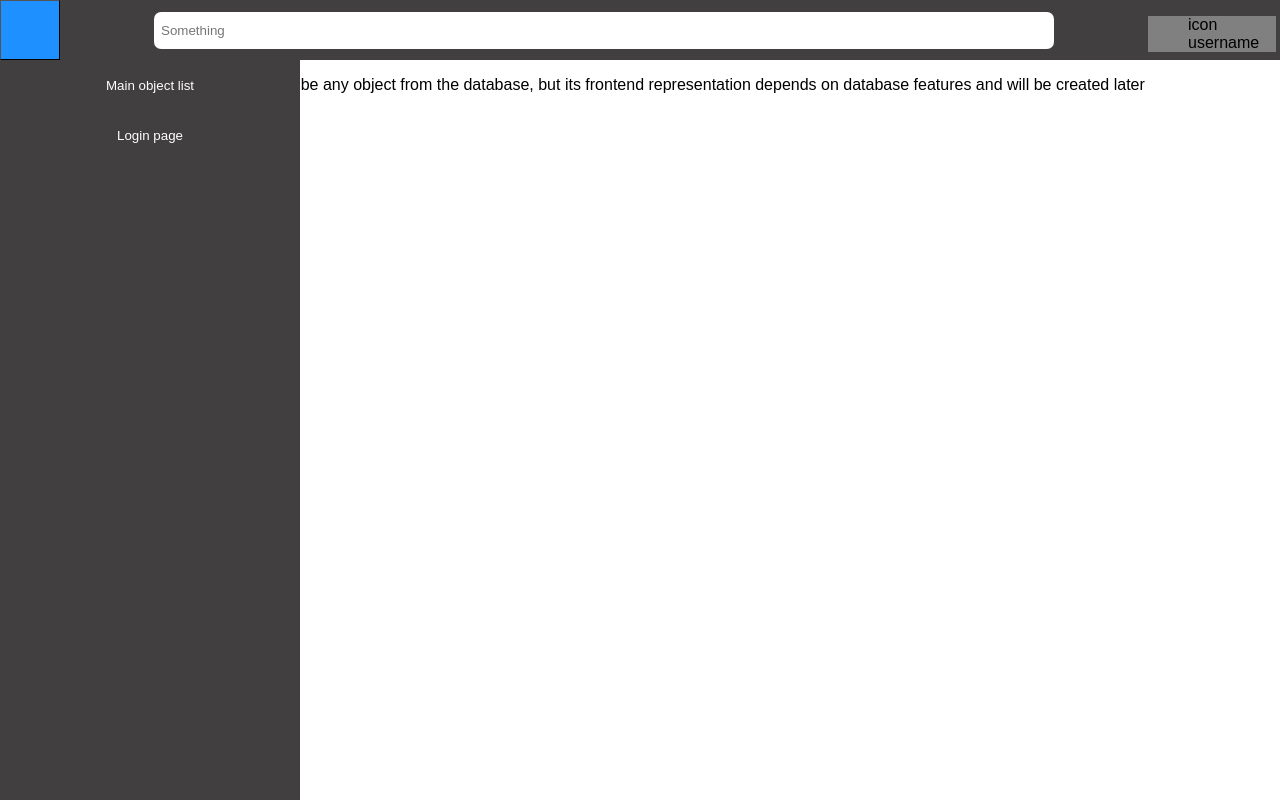
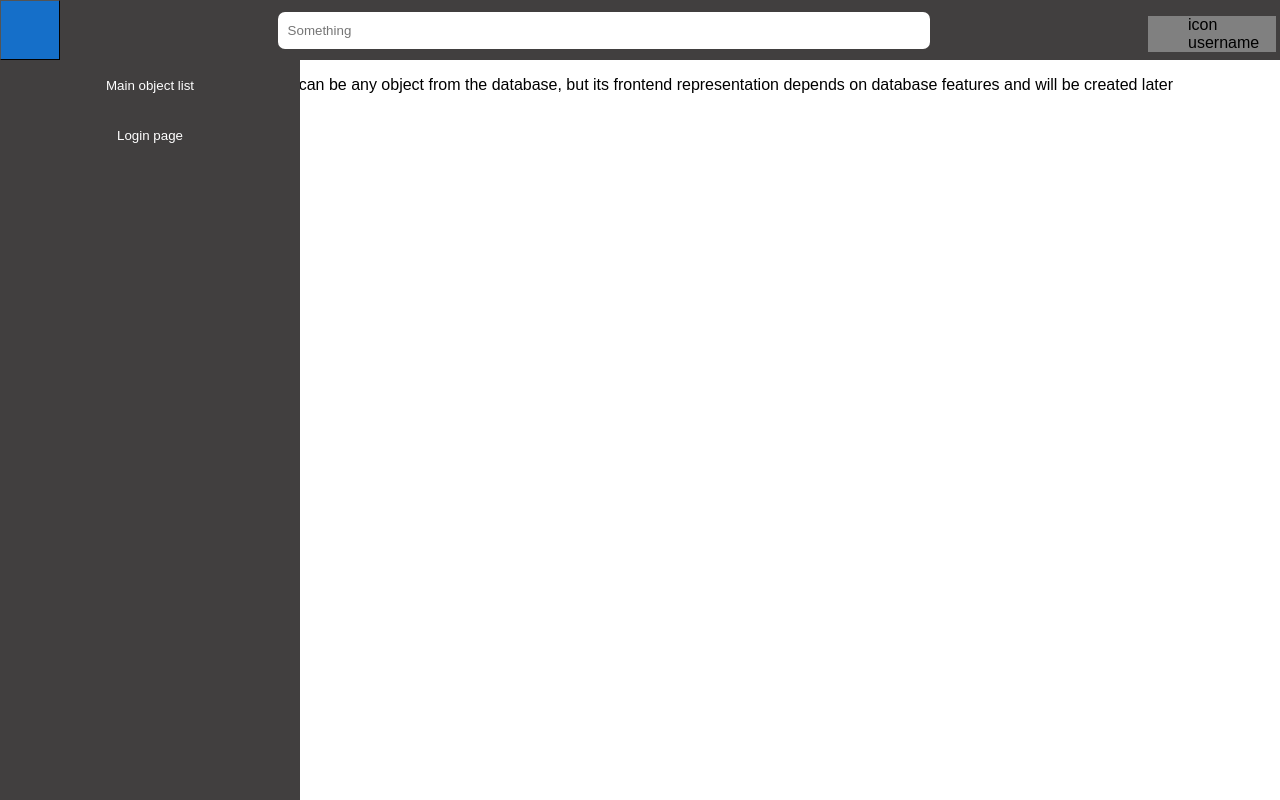
Before and after one commit to bralexx/fullstack_project_myfront, a React (Create React App) app: page / in a window 1280 px wide. Both pictures are taken after a click on the button 30 px from the left and 30 px from the top of the page. Shown: the top 800 px of the page. Built offline with nearby package versions, Linux system fonts and the light colour scheme.

Commit message:
login page fix

```diff
--- a/src/components/MenuButton.js
+++ b/src/components/MenuButton.js
@@ -5,7 +5,7 @@ function MenuButton() {
   let dispatch = useDispatch()
   let open_close_menu = () => dispatch(CMSAction);
   return (
-    <button className='top-bar-menubutton' onClick={open_close_menu}></button>
+    <button id='top-bar-menu-button' onClick={open_close_menu}></button>
   )
 }
 
--- a/src/components/container_styles.css
+++ b/src/components/container_styles.css
@@ -1,3 +1,15 @@
+* {
+  border-width: 1px;
+  font-family: sans-serif;
+}
+
+html,
+body {
+  margin:0;
+  border-width: 1px;
+  height:100%;
+}
+
 #root {
   height:100%
 }
@@ -5,6 +17,8 @@
 :root {
   --main-text-light-color: rgba(255, 255, 255, 0.849);
   --main-blue-color: #1e90ff;
+  --main-blue-hover-color: #156fc9;
+  --main-blue-focus-color: #0a3764;
   --light-border-color: rgba(255, 255, 255, 0.582);;
 }
 
@@ -15,20 +29,12 @@
 }
 
 .content-container {
-  /* display: */
-  flex-grow: 1;
-}
-
-* {
-  border-width: 1px;
-  font-family: sans-serif;
-}
-
-html,
-body {
-  margin:0;
-  border-width: 1px;
-  height:100%;
+  position:absolute;
+  z-index: 1;
+  top:60px;
+  bottom:0;
+  left:0;
+  right:0;
 }
 
 .top-bar-search-div {
@@ -56,16 +62,18 @@ body {
 }
 
 .top-bar-div {
-  float: top;
+  position: sticky;
+  display: flex;
+  flex-flow: row;
+  z-index: 4;
   background-color: #413f3f;
   width: 100%;
   height: 60px;
-  padding: 0;
-  top: 0;
-  left: 0;
 }
 
 .catalog-div {
+  display: flex;
+  flex-flow: row;
   /* display:block; */
   width: 100%;
   height: 100%;
@@ -74,11 +82,12 @@ body {
 }
 
 #filter-list-container {
+  flex-grow:1;
   display: flex;
-  flex-direction: column;
+  flex-flow: column;
   /* margin-left:15%; */
-  float: left;
-  width: 15%;
+  /* float: left; */
+  /* width: 15%; */
   height: 100%;
   /* height: max-content; */
   border-right-style: groove;
@@ -126,18 +135,26 @@ body {
 
 .object-list-div {
   /* margin-left:400px; */
-  width: 80%;
+  /* width: 80%; */
   height: 100%;
-  float: left;
+  /* float: left; */
+  flex-grow:1;
   /* background-color: pink; */
 }
 
 .menu-div {
+  z-index: 4;
+  /* position: fixed; */
   position: absolute;
+  top:60px;
+  left:0;
+  bottom:0;
   width: 300px;
-  height: 100%;
-  float: left;
+  /* height: 100%; */
+  /* float: left; */
   background-color: #413f3f;
+  overflow-y: auto;
+  overflow-x: hidden;
 }
 
 .menu-element-div {
@@ -152,4 +169,6 @@ body {
   justify-content: center;
   align-items: center;
   height:100%;
+  left:0;
+  bottom:0;
 }
--- a/src/components/style.css
+++ b/src/components/style.css
@@ -1,15 +1,23 @@
 
-.top-bar-menubutton {
+#top-bar-menu-button {
   width: 60px;
   height:100%;
   float:left;
   text-align:center;
-  background-color: #1e90ff;
+  background-color: var(--main-blue-color);
   /* background: #1e90ff url('../resources/menubutton3.png'); */
   /* background-size: 30px; */
   /* padding:15px 0; */
   /* vertical-align: middle; */
 }
+
+#top-bar-menu-button:hover {
+  background-color: var(--main-blue-hover-color);
+}
+
+/* #top-bar-menu-button:focus {
+  background-color: var(--main-blue-focus-color);
+} */
 
 .search-form {
   display:table-cell;
@@ -17,16 +25,18 @@
 }
 
 .search-input {
-  width: 900px;
+  width: 60%;
+  max-width: 900px;
   height: 37px;
   border-radius: 7px;
   border-width: 0;
+  padding:10px;
 }
 .search-input:focus {
   outline: none;
 }
 .search-input::placeholder {
-  padding: 0 5px;
+  padding: 0 0px;
 }
 
 .filter-list {
@@ -60,8 +70,8 @@
 }
 
 .object-list {
-  width: 100%;
-  float: left;
+  /* width: 100%; */
+  /* float: left; */
   /* background-color: pink; */
   text-align: left;
 }
@@ -116,16 +126,16 @@
 #login-submit-button {
   width: 100%;
   height: 40px;
-  background-color: #04AA6D;
+  background-color: var(--main-blue-color);
   color: white;
   border-radius: 5px;
   border-width: 0;
 }
 
 #login-submit-button:focus {
-  background-color: #007a4e;
+  background-color: var(--main-blue-focus-color);
 }
 
 #login-submit-button:hover {
-  background-color: #008353;
+  background-color: var(--main-blue-hover-color);
 }
```
